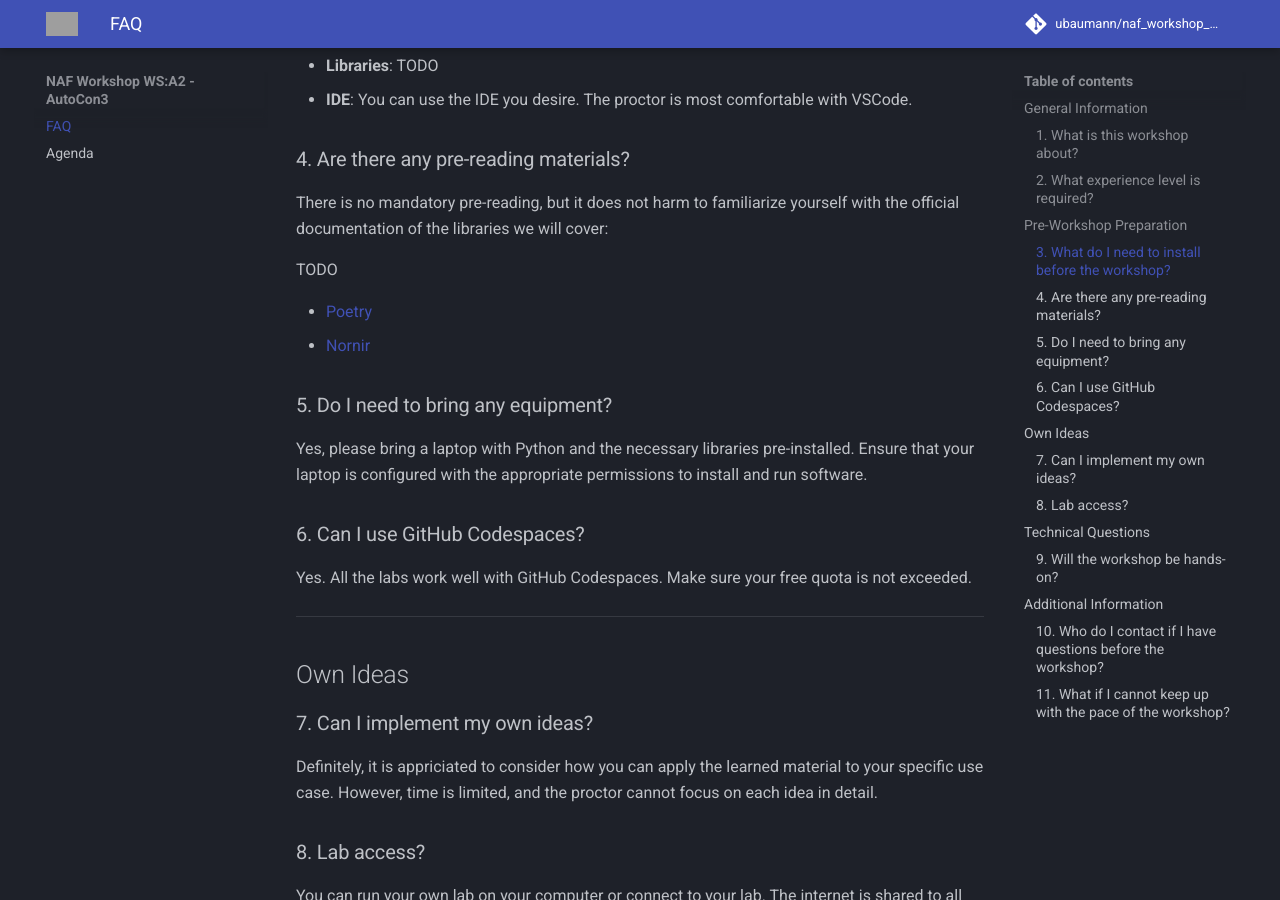
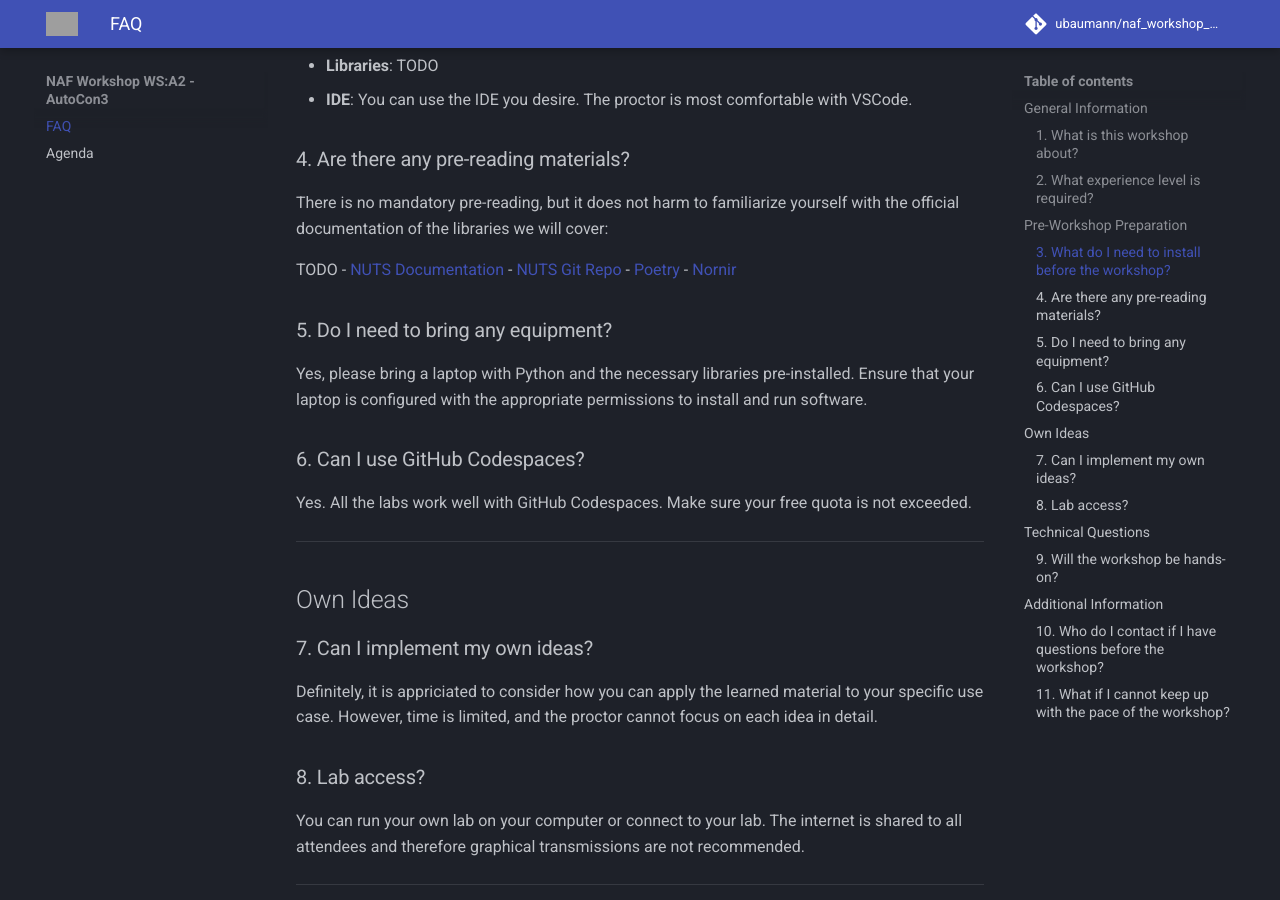
Before and after one commit to ubaumann/naf_workshop_NUTS, an MkDocs documentation site: the page built from docs/index.md, in a window 1280 px wide and 900 px high, scrolled down 1024 px. Built offline with MkDocs 1.6.1 and Material for MkDocs 9.7.7, drawn with Linux system fonts in a browser that asks for light colours; comment, search, counter and statistics services are not loaded; grey boxes are pictures that could not be loaded.

Commit message:
Add NUTS Url

```diff
--- a/docs/index.md
+++ b/docs/index.md
@@ -41,7 +41,8 @@ TODO
 There is no mandatory pre-reading, but it does not harm to familiarize yourself with the official documentation of the libraries we will cover:
 
 TODO
-
+- [NUTS Documentation](https://nuts.readthedocs.io/en/latest/)
+- [NUTS Git Repo](https://github.com/network-unit-testing-system/nuts)
 - [Poetry](https://python-poetry.org/docs/)
 - [Nornir](https://nornir.readthedocs.io/)
 
```
